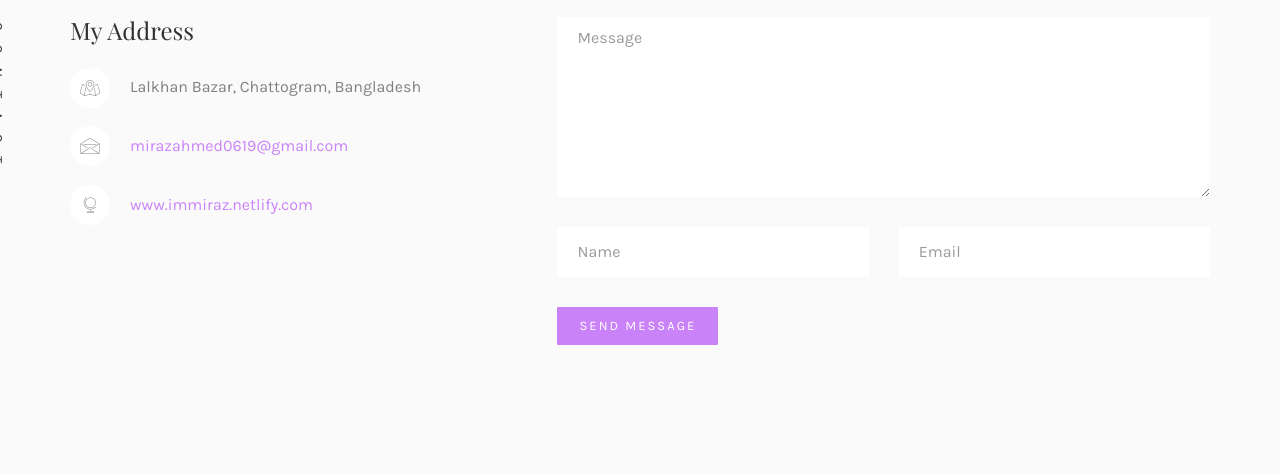
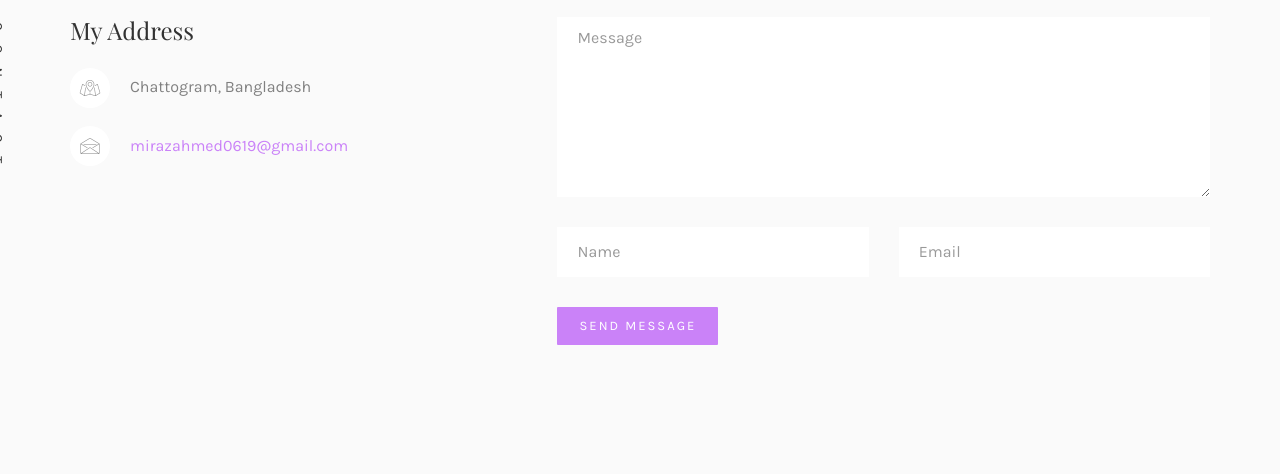
Before and after one commit to mirazeei/portolio, a plain HTML site: page contact.html in a window 1280 px wide. Shown: the part 326-800 px from the top of the page. Drawn offline with nearby package versions, Linux system fonts and the light colour scheme; files whose address does not match are found by name; a web font is replaced by a local one.

Commit message:
Update contact.html

```diff
--- a/contact.html
+++ b/contact.html
@@ -134,9 +134,9 @@
 							<div class="col-md-4 animate-box">
 								<h3>My Address</h3>
 								<ul class="contact-info">
-									<li><span><i class="icon-map5"></i></span>Lalkhan Bazar, Chattogram, Bangladesh</li>
+									<li><span><i class="icon-map5"></i></span>Chattogram, Bangladesh</li>
 									<li><span><i class="icon-envelope2"></i></span><a>mirazahmed0619@gmail.com</a></li>
-									<li><span><i class="icon-globe3"></i></span><a href="#">www.immiraz.netlify.com</a></li>
+<!-- 									<li><span><i class="icon-globe3"></i></span><a href="#">www.immiraz.netlify.com</a></li> -->
 								</ul>
 							</div>
 							<div class="col-md-7 col-md-push-1 animate-box">
```
